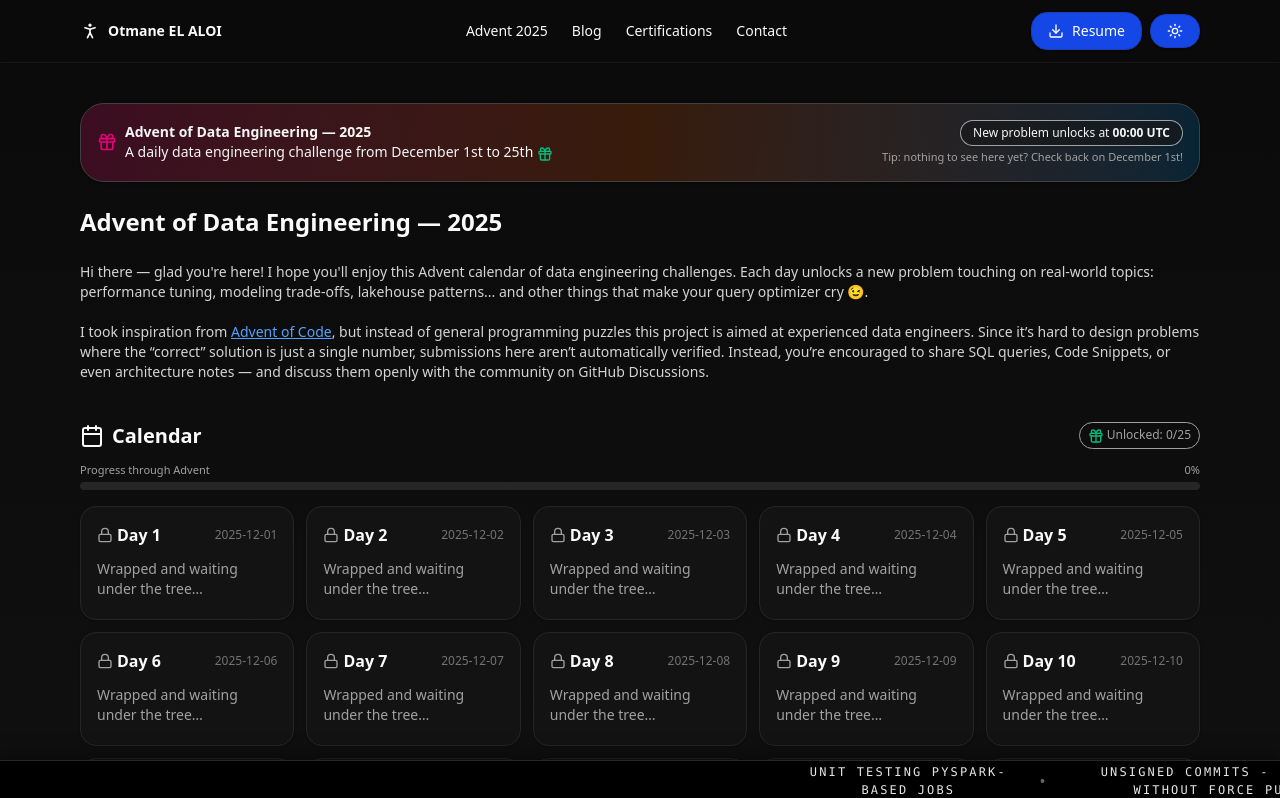
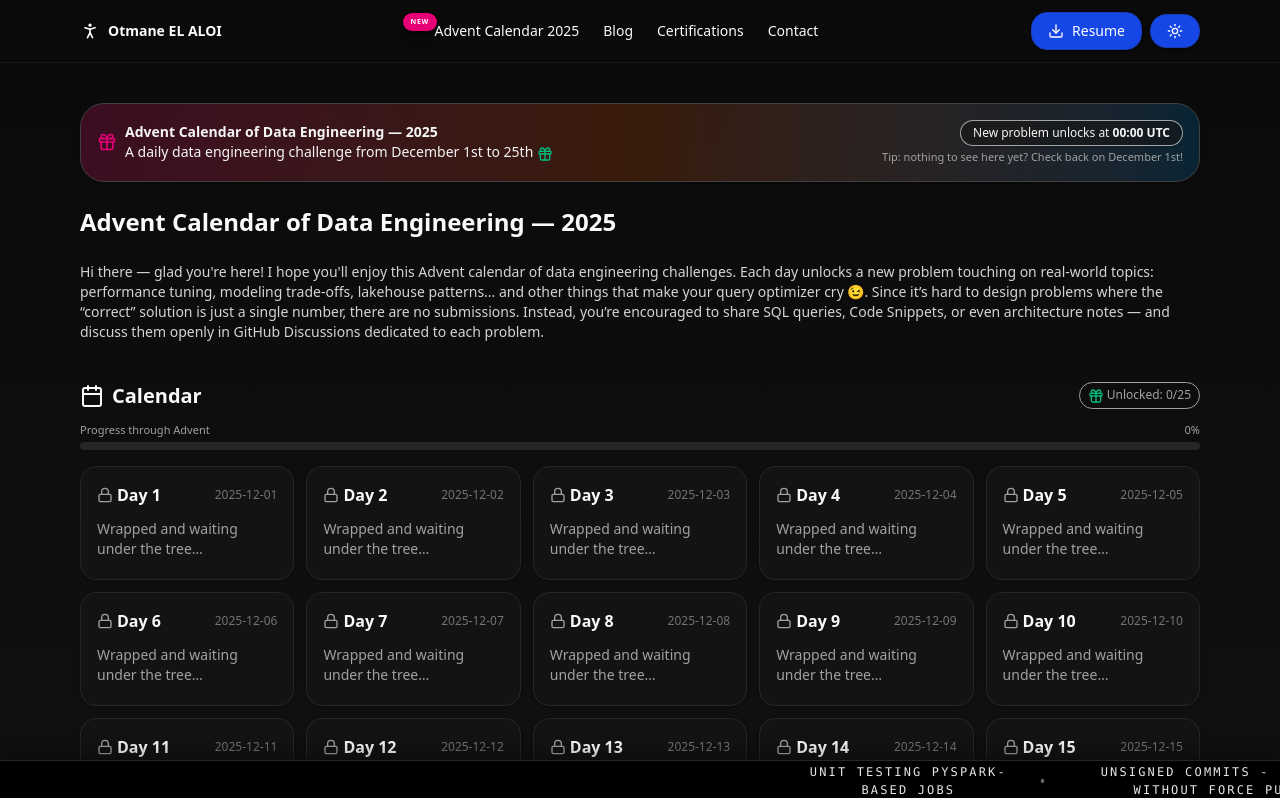
Before and after one commit to otmane-el-aloi/otmane-elaloi, a React (Vite) app: page /advent in a window 1280 px wide. Shown: the top 798 px of the page. Built offline with nearby package versions, Linux system fonts and the light colour scheme.

Commit message:
fix: legal issues

```diff
--- a/src/App.tsx
+++ b/src/App.tsx
@@ -84,8 +84,18 @@ export default function App(): React.ReactElement {
           {/* Desktop nav */}
           <nav className="hidden gap-6 sm:flex" aria-label="Primary">
             {/* ADVENT LINK */}
-            <Link to="/advent" className="text-sm" onClick={() => setMobileOpen(false)}>
-              Advent 2025
+            <Link to="/advent" className="text-sm relative" onClick={() => setMobileOpen(false)}>
+              Advent Calendar 2025
+              <span
+                aria-label="New page"
+                className="
+                  absolute -top-2 -left-8 z-10 select-none rounded-full bg-pink-600
+                  px-2 py-1 text-[7px] font-extrabold uppercase tracking-widest text-white shadow-lg
+                  ring-2 ring-white/60 dark:ring-black/40
+                "
+              >
+                New
+              </span>
             </Link>
             {FEATURES.blog && (
               <Link to="/blog" className="text-sm" onClick={() => setMobileOpen(false)}>
--- a/src/pages/AdventOfDataPage.tsx
+++ b/src/pages/AdventOfDataPage.tsx
@@ -55,7 +55,7 @@ export default function AdventPage() {
             <Gift className="h-5 w-5 text-pink-600" />
             <div>
               <div className="font-semibold">
-                Advent of Data Engineering — 2025
+                Advent Calendar of Data Engineering — 2025
               </div>
               <div>
                 A daily data engineering challenge from December 1st to 25th{" "}
@@ -77,7 +77,7 @@ export default function AdventPage() {
       {/* Hero */}
       <header className="mb-6">
         <h1 className="mb-2 flex items-center gap-2 text-2xl font-semibold">
-          <span>Advent of Data Engineering — 2025</span>
+          <span>Advent Calendar of Data Engineering — 2025</span>
         </h1>
       </header>
 
@@ -88,24 +88,10 @@ export default function AdventPage() {
           of data engineering challenges. Each day unlocks a new problem
           touching on real-world topics: performance tuning, modeling
           trade-offs, lakehouse patterns... and other things that make your query optimizer cry
-          😉.
-          <br />
-          <br />
-          I took inspiration from{" "}
-          <a
-            href="https://adventofcode.com/"
-            target="_blank"
-            rel="noreferrer"
-            className="underline text-blue-700 dark:text-blue-400"
-          >
-            Advent of Code
-          </a>
-          , but instead of general programming puzzles this project is aimed at
-          experienced data engineers. Since it’s hard to design problems where
-          the “correct” solution is just a single number, submissions here
-          aren’t automatically verified. Instead, you’re encouraged to share SQL
+          😉. Since it’s hard to design problems where the “correct” solution is just a single number, there are no submissions.
+          Instead, you’re encouraged to share SQL
           queries, Code Snippets, or even architecture notes — and discuss them
-          openly with the community on GitHub Discussions.
+          openly in GitHub Discussions dedicated to each problem.
         </p>
       </section>
 
@@ -224,11 +210,11 @@ export default function AdventPage() {
           />
           <Faq
             q="How do I submit?"
-            a="Use the Issue form for a summary and links. Open a PR under solutions/day-XX/ if you’re sharing code, and continue the conversation in GitHub Discussions."
+            a="There are no submissions for this event. Please share your thoughts in the conversation in GitHub Discussions."
           />
           <Faq
             q="What formats are accepted?"
-            a="SQL, Spark jobs, notebooks, or architecture notes in Markdown. Anything that’s reproducible, explained, and teaches someone else is perfect."
+            a="SQL, Spark jobs, notebooks, or architecture notes. Anything that’s reproducible, explained, and teaches someone else is perfect."
           />
           <Faq
             q="Do I need 'perfect' solutions?"
```
